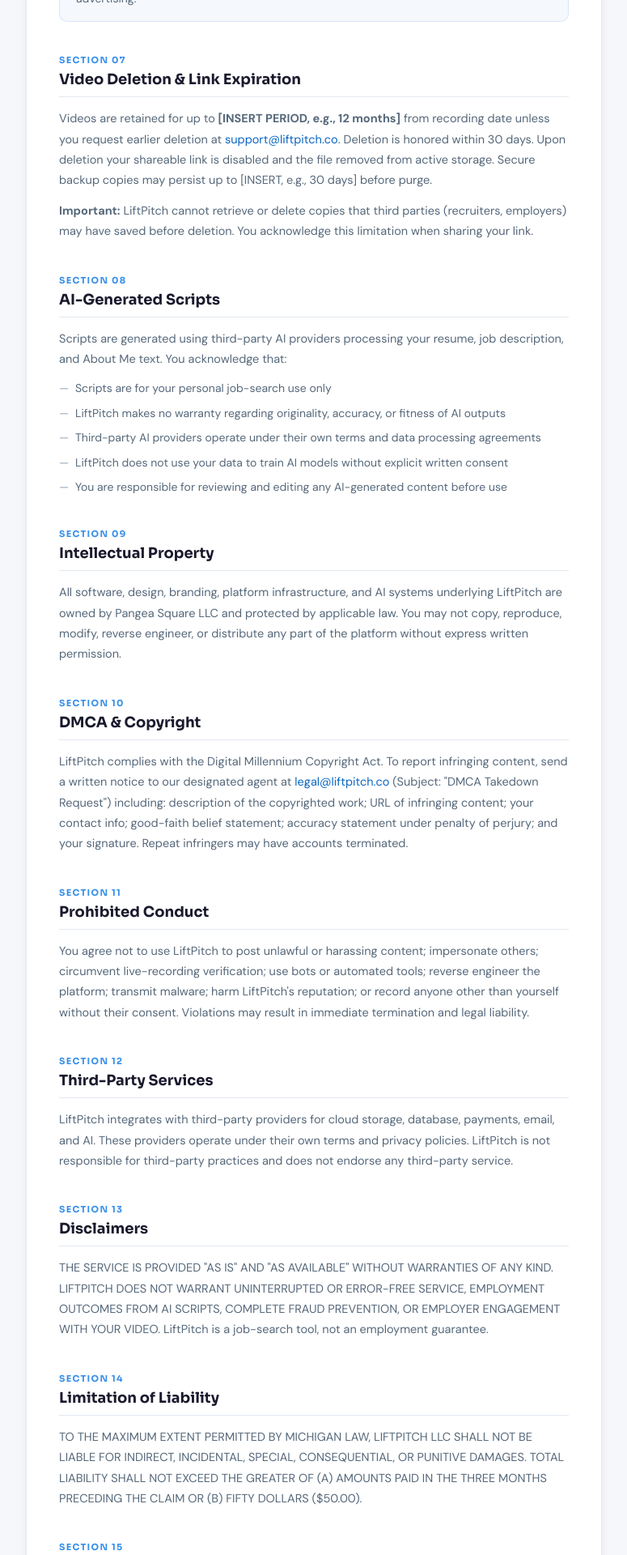
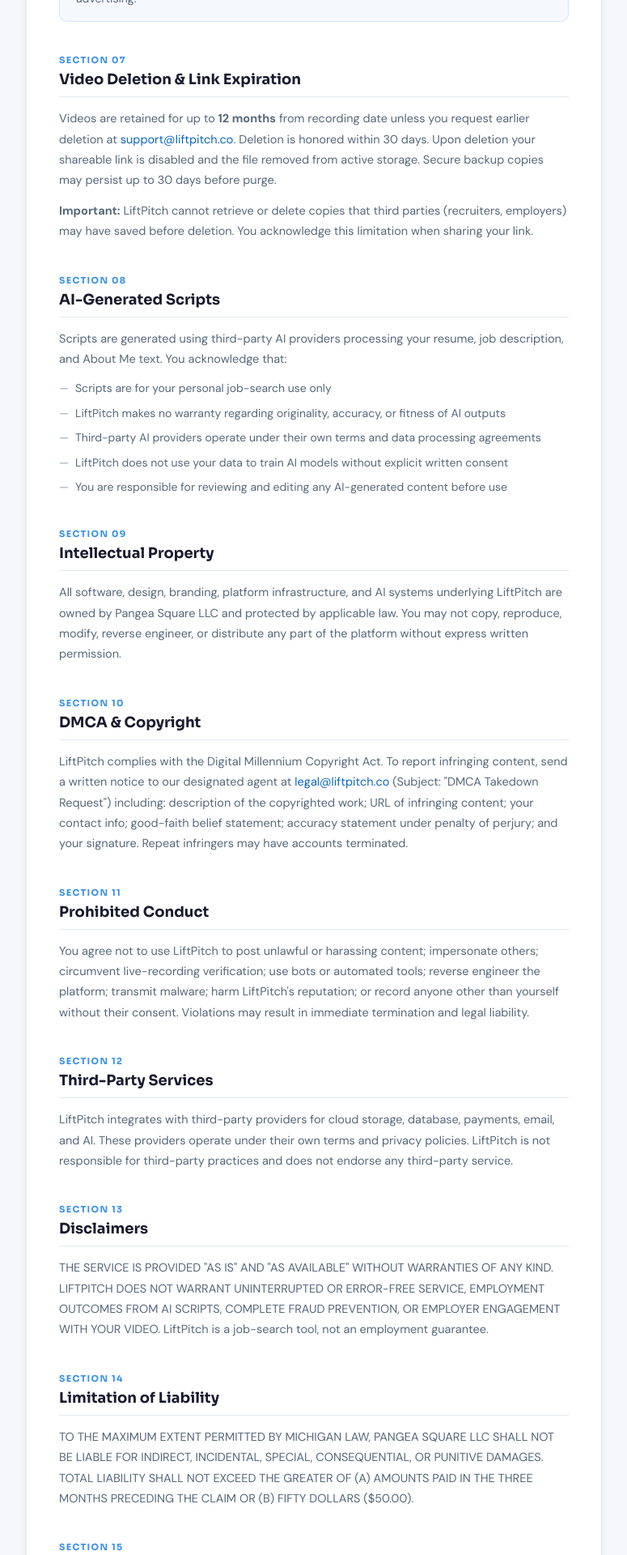
Before and after one commit to JamesNeutron/liftpitch, a Next.js app: page /legal in a window 1280 px wide. Shown: the part 2860-4780 px from the top of the page at 81% size, without its empty margins (252-1027 px from the left). Built offline with nearby package versions, Linux system fonts and the light colour scheme.

Commit message:
Fill in all legal placeholder values: dates, county, retention periods, copyright year, domain URLs

```diff
--- a/src/app/legal/page.js
+++ b/src/app/legal/page.js
@@ -145,7 +145,7 @@
 
         <div id="t7" style={{ marginBottom: 40, scrollMarginTop: 80 }}>
           <SectionTitle number={7} title="Video Deletion & Link Expiration" />
-          <P>Videos are retained for up to <strong>[INSERT PERIOD, e.g., 12 months]</strong> from recording date unless you request earlier deletion at <A href="mailto:support@liftpitch.co">support@liftpitch.co</A>. Deletion is honored within 30 days. Upon deletion your shareable link is disabled and the file removed from active storage. Secure backup copies may persist up to [INSERT, e.g., 30 days] before purge.</P>
+          <P>Videos are retained for up to <strong>12 months</strong> from recording date unless you request earlier deletion at <A href="mailto:support@liftpitch.co">support@liftpitch.co</A>. Deletion is honored within 30 days. Upon deletion your shareable link is disabled and the file removed from active storage. Secure backup copies may persist up to 30 days before purge.</P>
           <P><strong>Important:</strong> LiftPitch cannot retrieve or delete copies that third parties (recruiters, employers) may have saved before deletion. You acknowledge this limitation when sharing your link.</P>
         </div>
 
@@ -188,7 +188,7 @@
 
         <div id="t14" style={{ marginBottom: 40, scrollMarginTop: 80 }}>
           <SectionTitle number={14} title="Limitation of Liability" />
-          <P>TO THE MAXIMUM EXTENT PERMITTED BY MICHIGAN LAW, LIFTPITCH LLC SHALL NOT BE LIABLE FOR INDIRECT, INCIDENTAL, SPECIAL, CONSEQUENTIAL, OR PUNITIVE DAMAGES. TOTAL LIABILITY SHALL NOT EXCEED THE GREATER OF (A) AMOUNTS PAID IN THE THREE MONTHS PRECEDING THE CLAIM OR (B) FIFTY DOLLARS ($50.00).</P>
+          <P>TO THE MAXIMUM EXTENT PERMITTED BY MICHIGAN LAW, PANGEA SQUARE LLC SHALL NOT BE LIABLE FOR INDIRECT, INCIDENTAL, SPECIAL, CONSEQUENTIAL, OR PUNITIVE DAMAGES. TOTAL LIABILITY SHALL NOT EXCEED THE GREATER OF (A) AMOUNTS PAID IN THE THREE MONTHS PRECEDING THE CLAIM OR (B) FIFTY DOLLARS ($50.00).</P>
         </div>
 
         <div id="t15" style={{ marginBottom: 40, scrollMarginTop: 80 }}>
@@ -208,7 +208,7 @@
 
         <div id="t18" style={{ marginBottom: 40, scrollMarginTop: 80 }}>
           <SectionTitle number={18} title="Governing Law" />
-          <P>These Terms are governed by Michigan law. Non-arbitrated disputes shall be brought exclusively in <strong>[INSERT COUNTY, e.g., Oakland County]</strong>, Michigan courts.</P>
+          <P>These Terms are governed by Michigan law. Non-arbitrated disputes shall be brought exclusively in <strong>Macomb County</strong>, Michigan courts.</P>
         </div>
 
         <div id="t19" style={{ marginBottom: 40, scrollMarginTop: 80 }}>
@@ -233,14 +233,14 @@
             <><strong>Pangea Square LLC</strong></>,
             <>📧 General: <A href="mailto:support@liftpitch.co">support@liftpitch.co</A></>,
             <>📧 Legal / DMCA: <A href="mailto:legal@liftpitch.co">legal@liftpitch.co</A></>,
-            <>🌐 <A href="https://liftpitch.co">liftpitch.co</A></>,
+            <>🌐 <A href="https://lift-pitch.co">lift-pitch.co</A></>,
             <>📍 Michigan, United States</>,
           ]} />
         </div>
       </div>
 
       <div style={{ padding: "24px 40px", borderTop: `1px solid ${B.border}`, background: B.bg, display: "flex", alignItems: "center", justifyContent: "space-between", flexWrap: "wrap", gap: 12 }}>
-        <span style={{ fontSize: 12, color: B.textDim, fontFamily: "'DM Sans', sans-serif" }}>© [YEAR] Pangea Square LLC · All rights reserved · Michigan LLC</span>
+        <span style={{ fontSize: 12, color: B.textDim, fontFamily: "'DM Sans', sans-serif" }}>© 2026 Pangea Square LLC · All rights reserved · Michigan LLC</span>
         <button onClick={() => window.print()} style={{ padding: "10px 20px", borderRadius: 8, border: `1px solid ${B.border}`, background: B.surface, fontFamily: "'Sora', sans-serif", fontSize: 12, fontWeight: 600, color: B.textMuted, cursor: "pointer" }}>🖨️ Print / Save PDF</button>
       </div>
     </div>
@@ -329,7 +329,7 @@
         <div id="p4" style={{ marginBottom: 40, scrollMarginTop: 80 }}>
           <SectionTitle number={4} title="Video Data & Biometric Notice" />
           <HL><strong>Sensitive Data Notice:</strong> LiftPitch captures live video and audio through your device camera. Your recording includes your facial image and voice, which may be treated as sensitive personal information or biometric data under laws including California's CPRA.</HL>
-          <P>By recording a video you explicitly consent to: live capture of your video and audio; secure cloud storage of your recording; delivery to anyone who accesses your shareable link; and retention for up to <strong>[INSERT PERIOD, e.g., 12 months]</strong> unless you request earlier deletion.</P>
+          <P>By recording a video you explicitly consent to: live capture of your video and audio; secure cloud storage of your recording; delivery to anyone who accesses your shareable link; and retention for up to <strong>12 months</strong> unless you request earlier deletion.</P>
           <P><strong>What we do NOT do with your video:</strong></P>
           <UL items={[
             "We do not extract, derive, or store separate facial geometry, voiceprints, or biometric templates",
@@ -369,12 +369,12 @@
             </thead>
             <tbody>
               {[
-                ["Video recordings", "[e.g., 12 months] from recording date", "Shareable link disabled upon deletion."],
-                ["Backup copies of videos", "Up to [e.g., 30 days] after deletion", "Purged from backup systems on rolling schedule."],
-                ["Resume & script data", "Duration of account or [INSERT] after last activity", "Deleted on account closure request."],
+                ["Video recordings", "12 months from recording date", "Shareable link disabled upon deletion."],
+                ["Backup copies of videos", "Up to 30 days after deletion", "Purged from backup systems on rolling schedule."],
+                ["Resume & script data", "Duration of account, or 90 days after last activity", "Deleted on account closure request."],
                 ["Account data", "Until deletion requested", "Processed within 30 days."],
                 ["Payment records", "7 years", "Required by U.S. tax law."],
-                ["Analytics & logs", "[e.g., 24 months]", "Anonymized after [INSERT period]."],
+                ["Analytics & logs", "25 months", "Anonymized after 25 months."],
               ].map(([type, period, notes], i, arr) => (
                 <tr key={i}>
                   <td style={{ ...tdStyle, borderBottom: i === arr.length - 1 ? "none" : `1px solid ${B.border}` }}>{type}</td>
@@ -468,14 +468,14 @@
             <>📧 Privacy requests: <A href="mailto:privacy@liftpitch.co">privacy@liftpitch.co</A></>,
             <>📧 General support: <A href="mailto:support@liftpitch.co">support@liftpitch.co</A></>,
             <>📧 Legal / DMCA: <A href="mailto:legal@liftpitch.co">legal@liftpitch.co</A></>,
-            <>🌐 <A href="https://liftpitch.co">liftpitch.co</A></>,
+            <>🌐 <A href="https://lift-pitch.co">lift-pitch.co</A></>,
             <>📍 Michigan, United States</>,
           ]} />
         </div>
       </div>
 
       <div style={{ padding: "24px 40px", borderTop: `1px solid ${B.border}`, background: B.bg, display: "flex", alignItems: "center", justifyContent: "space-between", flexWrap: "wrap", gap: 12 }}>
-        <span style={{ fontSize: 12, color: B.textDim, fontFamily: "'DM Sans', sans-serif" }}>© [YEAR] Pangea Square LLC · All rights reserved · Michigan LLC</span>
+        <span style={{ fontSize: 12, color: B.textDim, fontFamily: "'DM Sans', sans-serif" }}>© 2026 Pangea Square LLC · All rights reserved · Michigan LLC</span>
         <button onClick={() => window.print()} style={{ padding: "10px 20px", borderRadius: 8, border: `1px solid ${B.border}`, background: B.surface, fontFamily: "'Sora', sans-serif", fontSize: 12, fontWeight: 600, color: B.textMuted, cursor: "pointer" }}>🖨️ Print / Save PDF</button>
       </div>
     </div>
```
